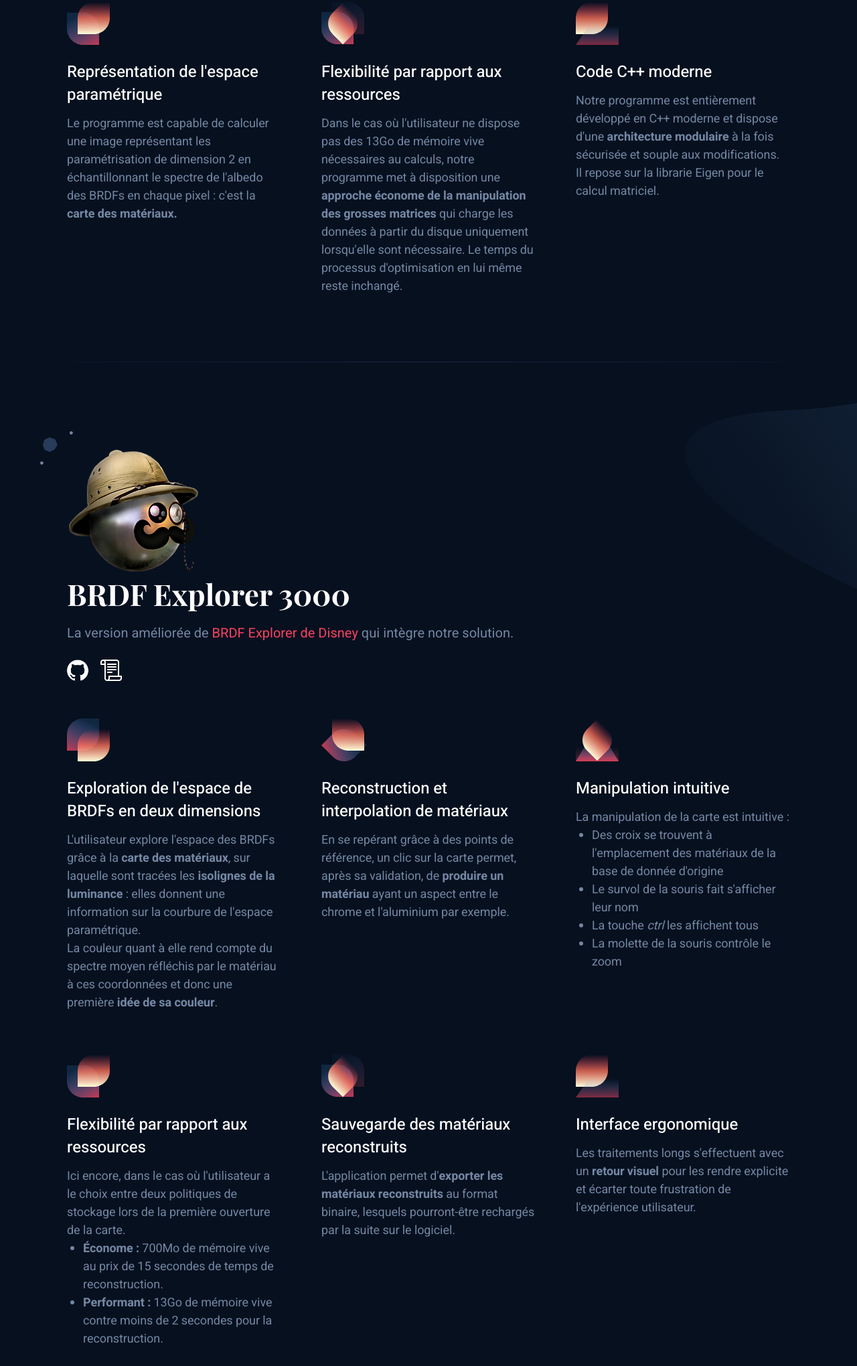
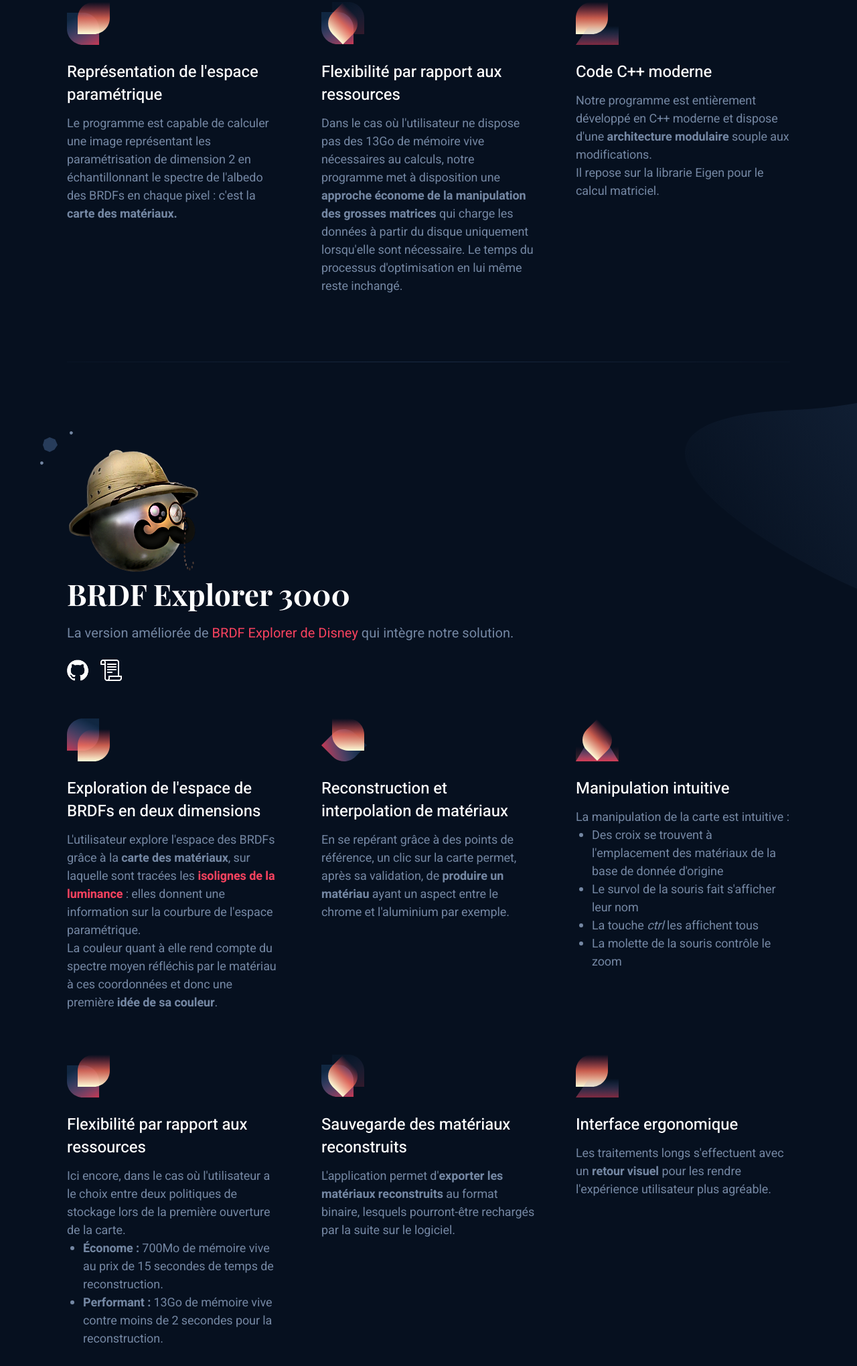
Before and after one commit to bsella/brdf_website, a plain HTML site: page index.html in a window 1280 px wide. Shown: the part 2817-4857 px from the top of the page at 67% size. Drawn offline with nearby package versions, Linux system fonts and the light colour scheme.

Commit message:
Corrections

```diff
--- a/index.html
+++ b/index.html
@@ -298,7 +298,7 @@
 										</svg>
                                     </div>
                                     <h3 class="feature-title mt-24">Code C++ moderne</h3>
-                                    <p class="text-sm mb-0">Notre programme est entièrement développé en C++ moderne et dispose d'une <strong>architecture modulaire</strong> à la fois sécurisée et souple aux modifications.</br>Il repose sur la librarie Eigen pour le calcul matriciel.</p>
+                                    <p class="text-sm mb-0">Notre programme est entièrement développé en C++ moderne et dispose d'une <strong>architecture modulaire</strong> souple aux modifications.</br>Il repose sur la librarie Eigen pour le calcul matriciel.</p>
                                 </div>
                             </div>
                         </div>
@@ -338,7 +338,7 @@
 										</svg>
                                     </div>
                                     <h3 class="feature-title mt-24">Exploration de l'espace de BRDFs en deux dimensions</h3>
-                                    <p class="text-sm mb-0">L'utilisateur explore l'espace des BRDFs grâce à la <strong>carte des matériaux</strong>, sur laquelle sont tracées les <strong>isolignes de la luminance</strong> : elles donnent une information sur la courbure de l'espace paramétrique.</br>La couleur quant à elle rend compte du spectre moyen réfléchis par le matériau à ces coordonnées et donc une première <strong>idée de sa couleur</strong>.</p>
+                                    <p class="text-sm mb-0">L'utilisateur explore l'espace des BRDFs grâce à la <strong>carte des matériaux</strong>, sur laquelle sont tracées les <strong><a href="https://www.shadertoy.com/view/wsjGRd">isolignes de la luminance</a></strong> : elles donnent une information sur la courbure de l'espace paramétrique.</br>La couleur quant à elle rend compte du spectre moyen réfléchis par le matériau à ces coordonnées et donc une première <strong>idée de sa couleur</strong>.</p>
                                 </div>
                             </div>
 							<div class="feature is-revealing">
@@ -481,7 +481,7 @@
 										</svg>
                                     </div>
                                     <h3 class="feature-title mt-24">Interface ergonomique</h3>
-                                    <p class="text-sm mb-0">Les traitements longs s'effectuent avec un <strong>retour visuel</strong> pour les rendre explicite et écarter toute frustration de l'expérience utilisateur.</p>
+                                    <p class="text-sm mb-0">Les traitements longs s'effectuent avec un <strong>retour visuel</strong> pour les rendre l'expérience utilisateur plus agréable.</p>
                                 </div>
                             </div>
                         </div>
@@ -605,7 +605,7 @@
                         <div class="newsletter-header text-center">
                             <h2 class="section-title mt-0">L'Équipe du Projet</h2>
                             <p class="section-paragraph">
-                        		Nous sommes quatre étudiants en Master 2 Informatique Graphique et Analyse d'Images, à L'Université Paul Sabatier :</br>
+                        		Nous <del>sommes</del> étions quatre étudiants en Master 2 Informatique Graphique et Analyse d'Images, à L'Université Paul Sabatier :</br>
                         		<strong>Karim Salama, Adèle Saint-Denis, Adrien Grosjean & Ludovic Burg</strong>
 	                        </p>
 								<img src="images/logo_ups.jpg" alt="Université Toulouse III Paul Sabatier" title="Notre Université" style="margin-left:auto;margin-right:auto;"/>
```
